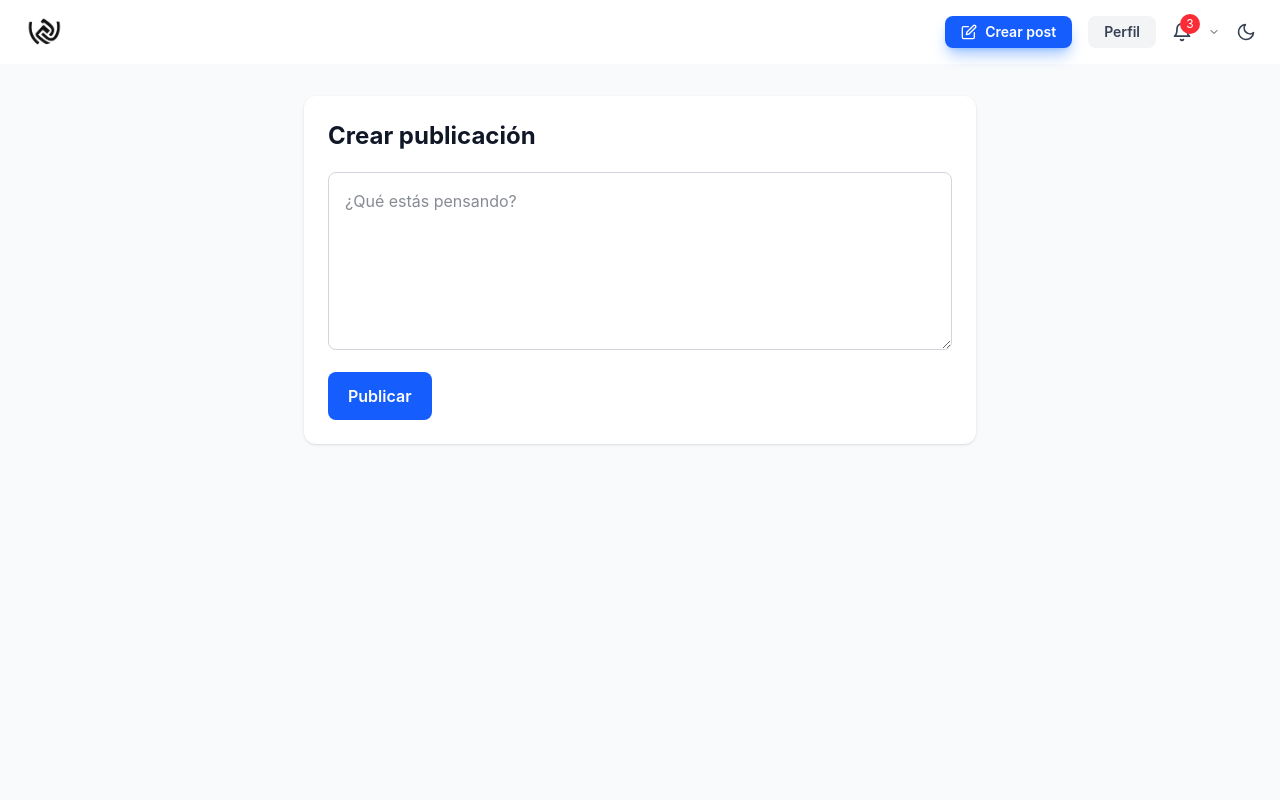
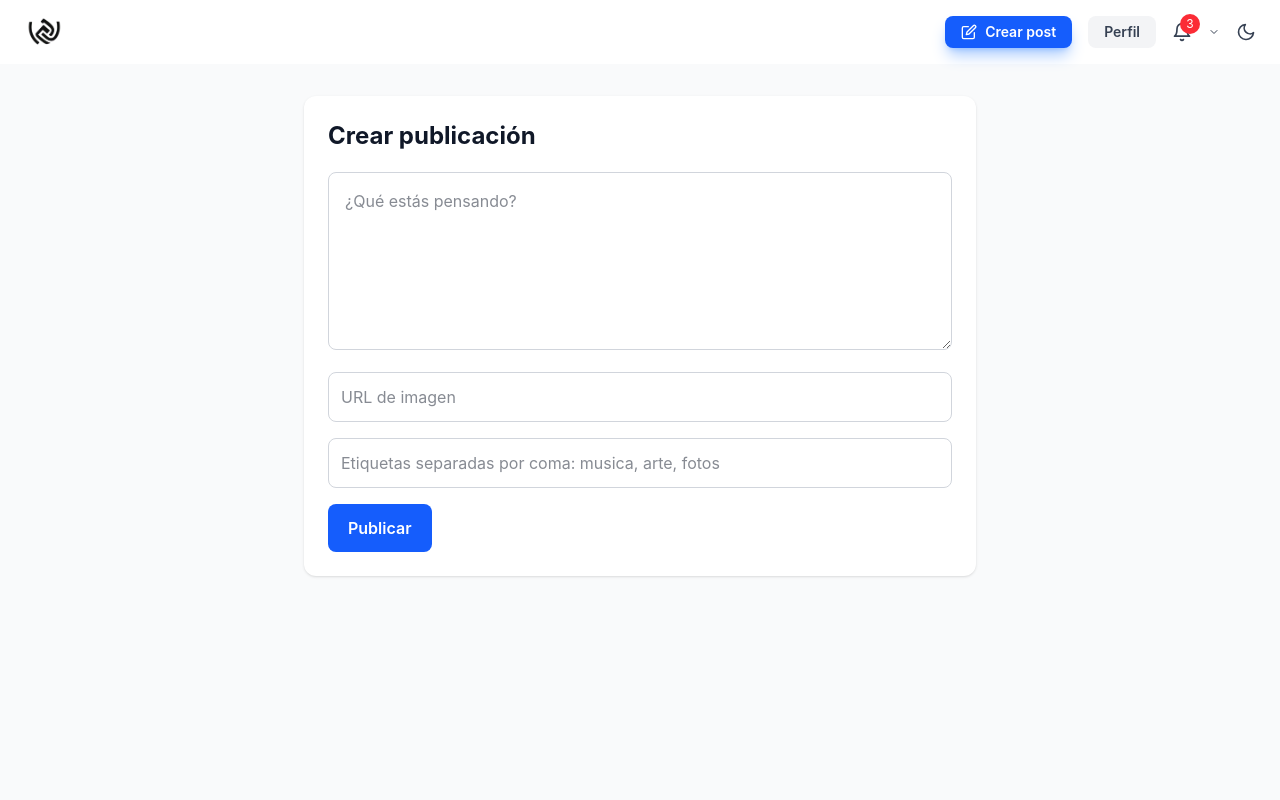
Before and after one commit to EnzoMorano/tp-red-social-interfaces, a React (Vite) app: page /create-post in a window 1280 px wide. Shown: the top 800 px of the page. Built offline with nearby package versions, Linux system fonts and the light colour scheme; sample sign-in values are in the browser's storage.

Commit message:
se agregó la capacidad de agregar imagenes a un post.

```diff
--- a/src/interfaces/types.ts
+++ b/src/interfaces/types.ts
@@ -23,6 +23,7 @@ export interface PostUser {
 
 export interface PostImage {
   url: string;
+  URL?: string;
 }
 
 export interface PostTag {
--- a/src/pages/CreatePost.tsx
+++ b/src/pages/CreatePost.tsx
@@ -1,7 +1,7 @@
 import { useState } from "react";
 import { useNavigate } from "react-router-dom";
 import { useUser } from "../context/userContext";
-import { createPost } from "../services/api";
+import { createPost, createPostImages, createTag } from "../services/api";
 
 
 export default function CreatePost() {
@@ -10,6 +10,8 @@ export default function CreatePost() {
   const navigate = useNavigate();
 
   const [descripcion, setDescripcion] = useState("");
+  const [imagen, setImagen] = useState("");
+  const [tags, setTags] = useState("");
   const [error, setError] = useState("");
   const [cargando, setCargando] = useState(false);
 
@@ -31,15 +33,42 @@ export default function CreatePost() {
 
     try {
 
-      setCargando(true);
-      setError("");
-
-      await createPost({
+      const postCreado = await createPost({
         descripcion: descripcion.trim(),
         userNickname: user.nickname
       });
 
-      navigate("/");
+
+      if (imagen.trim()) {
+
+        await createPostImages({
+          URL: imagen.trim(),
+          postId: postCreado.id
+        });
+
+      }
+
+
+      if (tags.trim()) {
+
+        const listaTags = tags
+          .split(",")
+          .map(tag => tag.trim())
+          .filter(Boolean);
+
+
+        for (const tag of listaTags) {
+
+          await createTag({
+            nombre: tag
+          });
+
+        }
+
+      }
+
+
+    navigate("/");
 
 
     } catch(error){
@@ -119,6 +148,60 @@ export default function CreatePost() {
 
             />
 
+            <input
+
+            type="text"
+
+            placeholder="URL de imagen"
+
+            value={imagen}
+
+            onChange={(e)=>{
+              setImagen(e.target.value);
+            }}
+
+            className="
+            w-full
+            rounded-lg
+            border
+            border-gray-300
+            dark:border-gray-600
+            bg-white
+            dark:bg-gray-900
+            text-gray-900
+            dark:text-white
+            p-3
+            "
+
+            />
+
+            <input
+
+            type="text"
+
+            placeholder="Etiquetas separadas por coma: musica, arte, fotos"
+
+            value={tags}
+
+            onChange={(e)=>{
+              setTags(e.target.value);
+            }}
+
+            className="
+            w-full
+            rounded-lg
+            border
+            border-gray-300
+            dark:border-gray-600
+            bg-white
+            dark:bg-gray-900
+            text-gray-900
+            dark:text-white
+            p-3
+            "
+
+            />
+
 
 
             {error && (
--- a/src/pages/Post.tsx
+++ b/src/pages/Post.tsx
@@ -106,7 +106,7 @@ export default function Post() {
               {post.images.map((image, index) => (
                 <img
                   key={`${image.url}-${index}`}
-                  src={image.url}
+                  src={image.url || image.URL}
                   alt={`Imagen ${index + 1}`}
                   className="w-full rounded-lg object-cover max-h-96 border border-gray-200 dark:border-gray-700"
                 />
--- a/src/services/api.ts
+++ b/src/services/api.ts
@@ -100,3 +100,43 @@ export async function createPost(data: {
 
   return res.json();
 }
+
+export async function createPostImages(data: {
+  URL: string;
+  postId: number;
+}) {
+  const res = await fetch(`${API_URL}/postImages`, {
+    method: "POST",
+    headers: {
+      "Content-Type": "application/json",
+    },
+    body: JSON.stringify(data),
+  });
+
+  if (!res.ok) {
+    throw new Error("No se pudo guardar la imagen");
+  }
+
+  return res.json();
+}
+
+
+export async function createTag(data: {
+  nombre: string;
+}) {
+  const res = await fetch(`${API_URL}/tags`, {
+    method: "POST",
+    headers: {
+      "Content-Type": "application/json",
+    },
+    body: JSON.stringify(data),
+  });
+
+
+  if (!res.ok) {
+    throw new Error("No se pudo crear el tag");
+  }
+
+
+  return res.json();
+}
```
Also changed, not shown: 1 other file (tests, documents, lock files or other folders).
